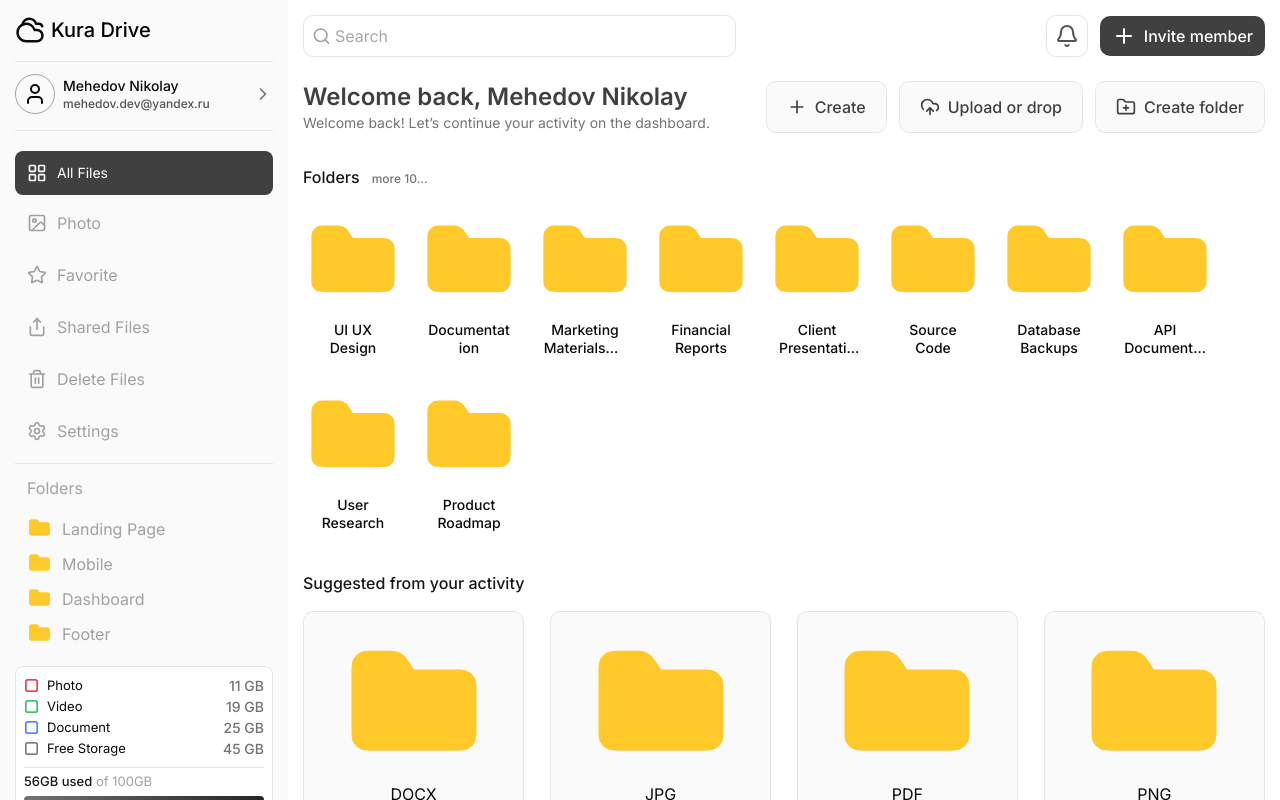
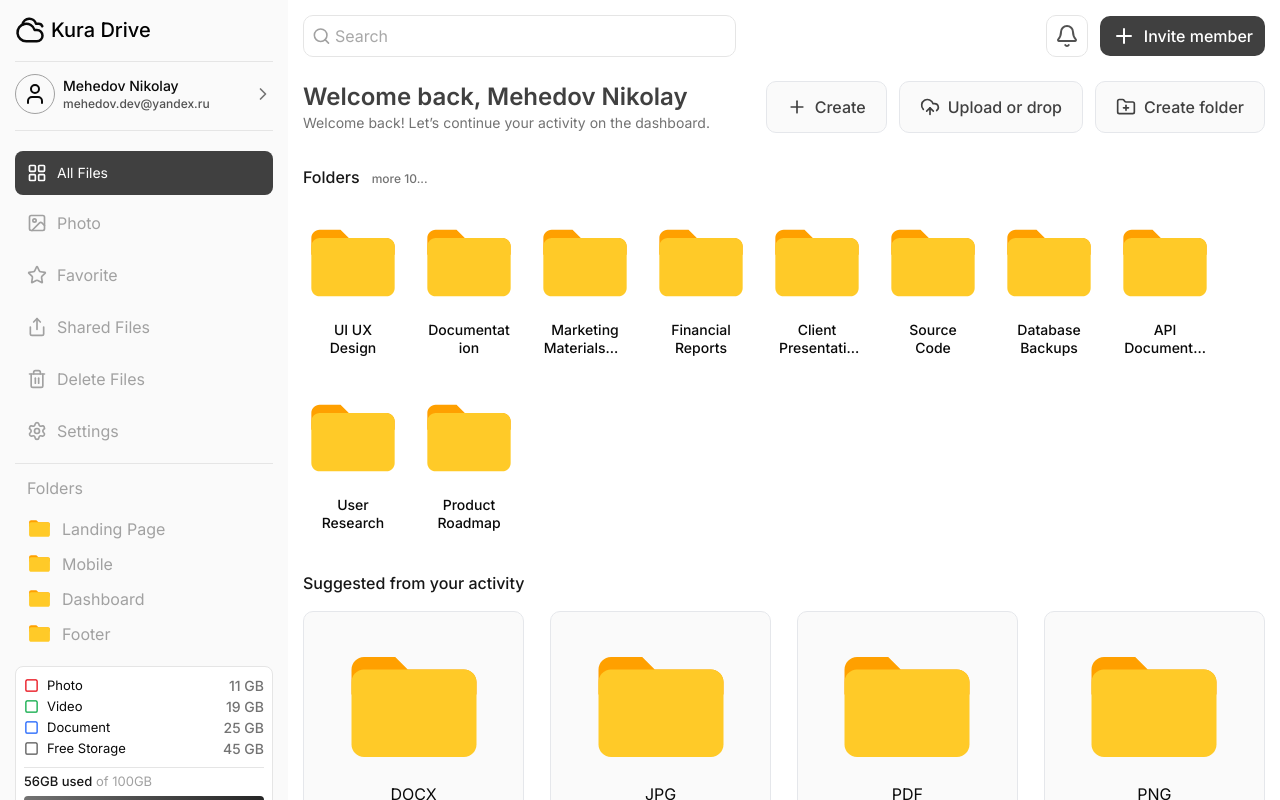
Before and after one commit to Mehedov/kura-cloud, a Next.js app: page / in a window 1280 px wide. Built offline with nearby package versions, Linux system fonts and the light colour scheme.

Commit message:
refactor(icons): update FolderIcon with new SVG implementation

```diff
--- a/src/assets/icons/FolderIcon.tsx
+++ b/src/assets/icons/FolderIcon.tsx
@@ -5,19 +5,23 @@ interface Props {
 	color?: string
 }
 
-export function FolderIcon({ size, color }: Props) {
+export function FolderIcon({ size }: Props) {
 	return (
 		<svg
-			viewBox='0 0 24 24'
-			fill='none'
-			xmlns='http://www.w3.org/2000/svg'
 			width={size}
 			height={size}
-			preserveAspectRatio='xMidYMid meet'
+			className='svg-icon'
+			viewBox='0 0 1024 1024'
+			version='1.1'
+			xmlns='http://www.w3.org/2000/svg'
 		>
 			<path
-				d='M2 7c0-1.4 0-2.1.272-2.635a2.5 2.5 0 0 1 1.093-1.093C3.9 3 4.6 3 6 3h1.431c.94 0 1.409 0 1.835.13a3 3 0 0 1 1.033.552c.345.283.605.674 1.126 1.455L12 6h6c1.4 0 2.1 0 2.635.272a2.5 2.5 0 0 1 1.092 1.093C22 7.9 22 8.6 22 10v5c0 1.4 0 2.1-.273 2.635a2.5 2.5 0 0 1-1.092 1.092C20.1 19 19.4 19 18 19H6c-1.4 0-2.1 0-2.635-.273a2.5 2.5 0 0 1-1.093-1.092C2 17.1 2 16.4 2 15V7z'
-				fill={color || COLORS.yellow}
+				d='M853.333333 256H469.333333l-85.333333-85.333333H170.666667c-46.933333 0-85.333333 38.4-85.333334 85.333333v170.666667h853.333334v-85.333334c0-46.933333-38.4-85.333333-85.333334-85.333333z'
+				fill='#FFA000'
+			/>
+			<path
+				d='M853.333333 256H170.666667c-46.933333 0-85.333333 38.4-85.333334 85.333333v426.666667c0 46.933333 38.4 85.333333 85.333334 85.333333h682.666666c46.933333 0 85.333333-38.4 85.333334-85.333333V341.333333c0-46.933333-38.4-85.333333-85.333334-85.333333z'
+				fill='#FFCA28'
 			/>
 		</svg>
 	)
```
